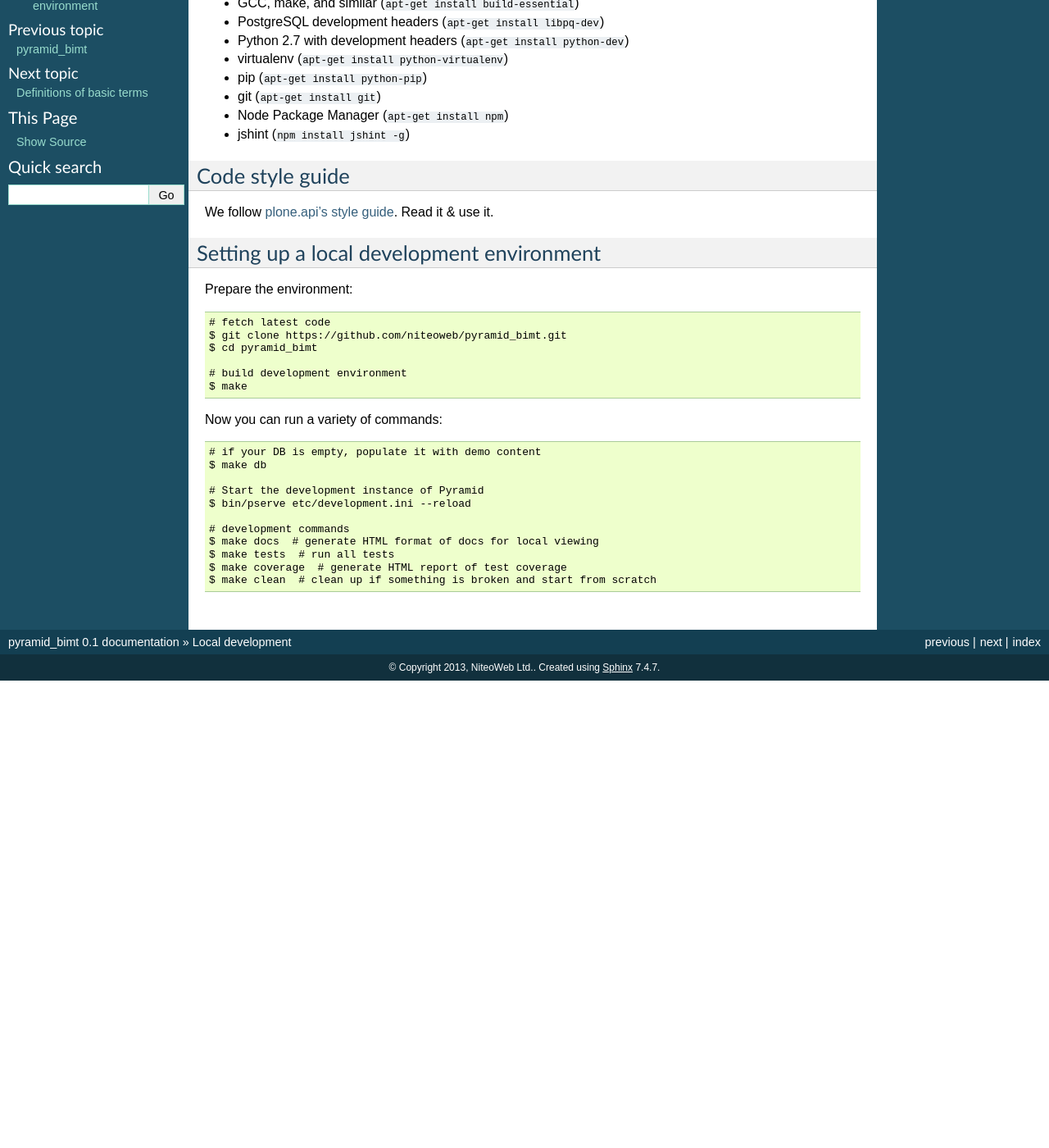
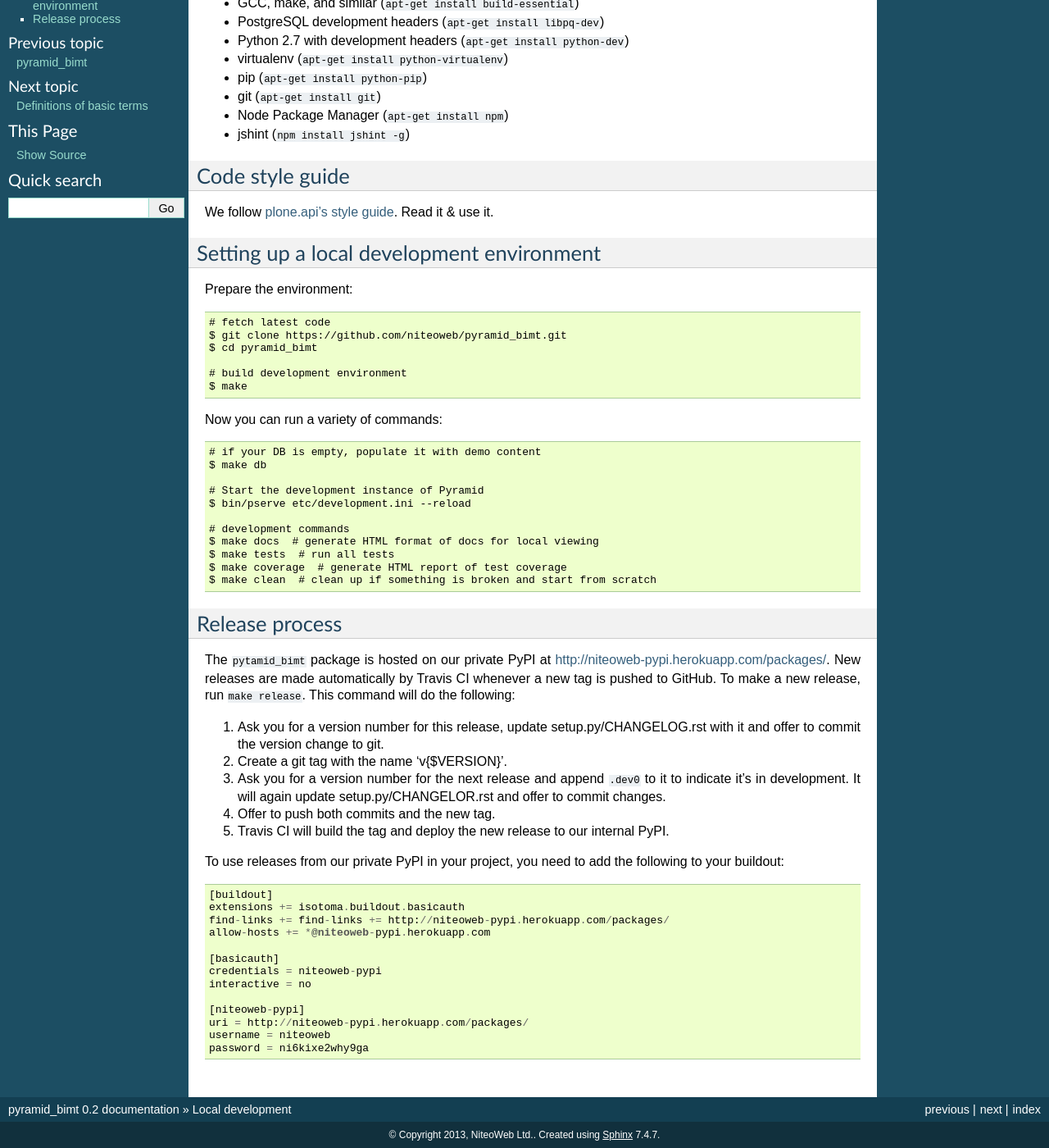
Before and after one commit to persho/pyramid_bimt, a Sphinx documentation site: the page built from docs/develop.rst, in a window 1280 px wide and 1400 px high, scrolled down 155 px. Shown: the whole window at 82% size. Built offline with Sphinx 7.4.7, drawn with Linux system fonts in a browser that asks for light colours; before the commit the page ends 985 px from its top, so only the background shows below that; some of the changed text lies outside the part shown.

Commit message:
auto-release from Travis CI to our internal PyPI

```diff
--- a/docs/develop.rst
+++ b/docs/develop.rst
@@ -46,3 +46,40 @@
     $ make tests  # run all tests
     $ make coverage  # generate HTML report of test coverage
     $ make clean  # clean up if something is broken and start from scratch
+
+
+Release process
+---------------
+
+The ``pytamid_bimt`` package is hosted on our private PyPI at
+http://niteoweb-pypi.herokuapp.com/packages/. New releases are made automatically
+by Travis CI whenever a new tag is pushed to GitHub. To make a new release,
+run ``make release``. This command will do the following:
+
+#. Ask you for a version number for this release, update setup.py/CHANGELOG.rst
+   with it and offer to commit the version change to git.
+#. Create a git tag with the name 'v{$VERSION}'.
+#. Ask you for a version number for the next release and append ``.dev0`` to it
+   to indicate it's in development. It will again update setup.py/CHANGELOR.rst
+   and offer to commit changes.
+#. Offer to push both commits and the new tag.
+#. Travis CI will build the tag and deploy the new release to our internal
+   PyPI.
+
+
+To use releases from our private PyPI in your project, you need to add the
+following to your buildout::
+
+    [buildout]
+    extensions += isotoma.buildout.basicauth
+    find-links += find-links += http://niteoweb-pypi.herokuapp.com/packages/
+    allow-hosts += *@niteoweb-pypi.herokuapp.com
+
+    [basicauth]
+    credentials = niteoweb-pypi
+    interactive = no
+
+    [niteoweb-pypi]
+    uri = http://niteoweb-pypi.herokuapp.com/packages/
+    username = niteoweb
+    password = ni6kixe2why9ga
--- a/setup.py
+++ b/setup.py
@@ -18,7 +18,7 @@
 
 setup(
     name='pyramid_bimt',
-    version='0.1',
+    version='0.2',
     description='Base package for BIMT apps.',
     long_description=long_description,
     classifiers=[
@@ -34,7 +34,6 @@
     package_dir={'': 'src'},
     include_package_data=True,
     zip_safe=False,
-    paster_plugins=['pyramid'],
     install_requires=[
         'pyramid',
         'pyramid_basemodel',
@@ -58,6 +57,7 @@
             'pyramid_debugtoolbar',
             'Sphinx',
             'waitress',
+            'zest.releaser',
         ],
     },
 )
```
Also changed, not shown: docs/CHANGELOG.rst (+9 -2 lines), .travis.yml, 3 other files.
